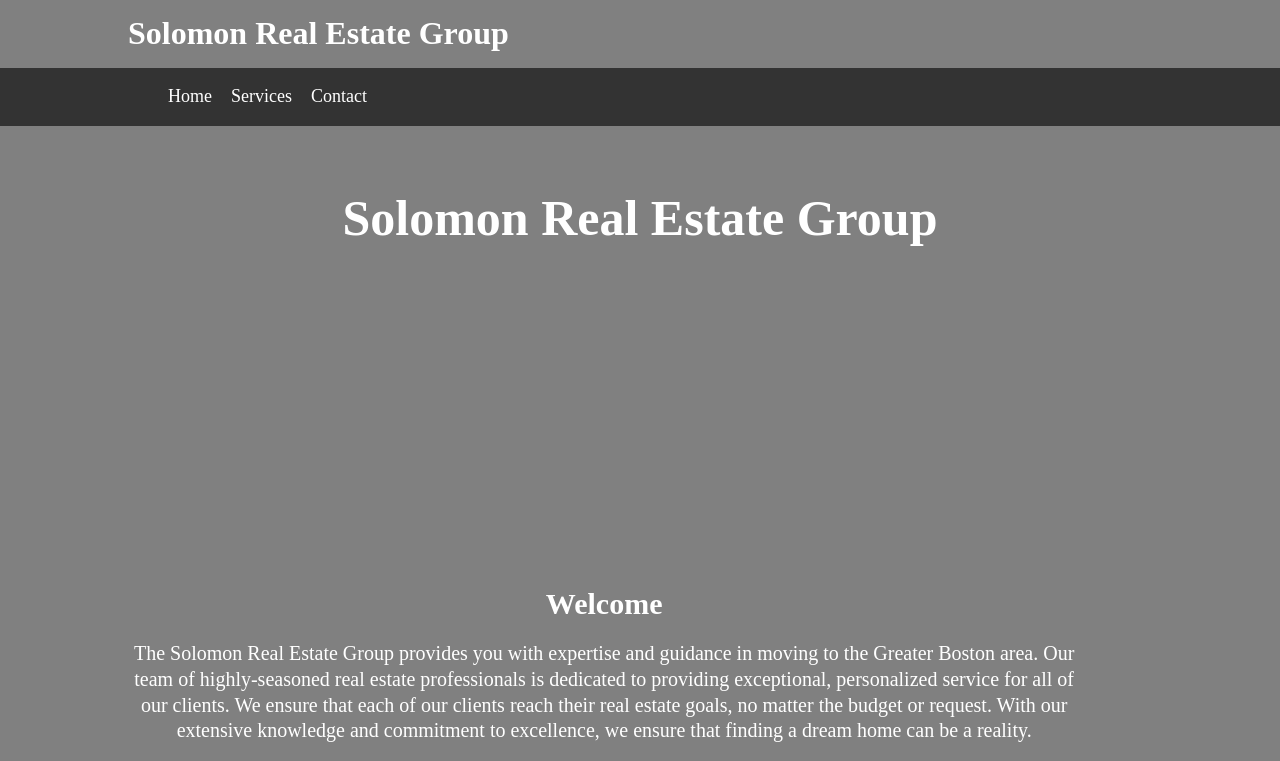
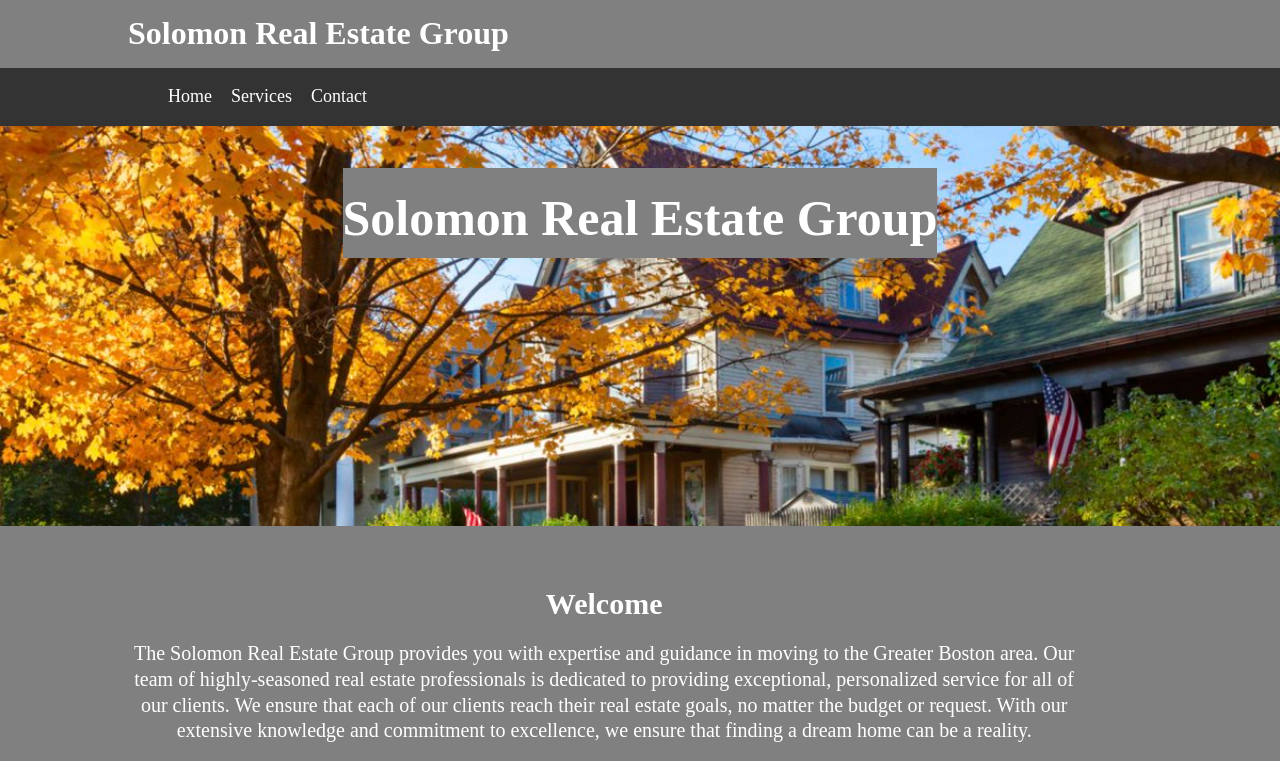
Before and after one commit to nathansolomon7/CS20-HW2, a plain HTML site: page index.html in a window 1280 px wide. Shown: the top 761 px of the page. Drawn offline with Linux system fonts and the light colour scheme; files whose address does not match are found by name.

Commit message:
Update style.css

```diff
--- a/style.css
+++ b/style.css
@@ -56,7 +56,7 @@ body{
 }
 
 #showcase{
-    background-image:url('../images/Homes picture.jpeg');
+    background-image:url('Homes picture.jpeg');
     background-position:center right;
     min-height:400px;
     margin-bottom:30px;
```
